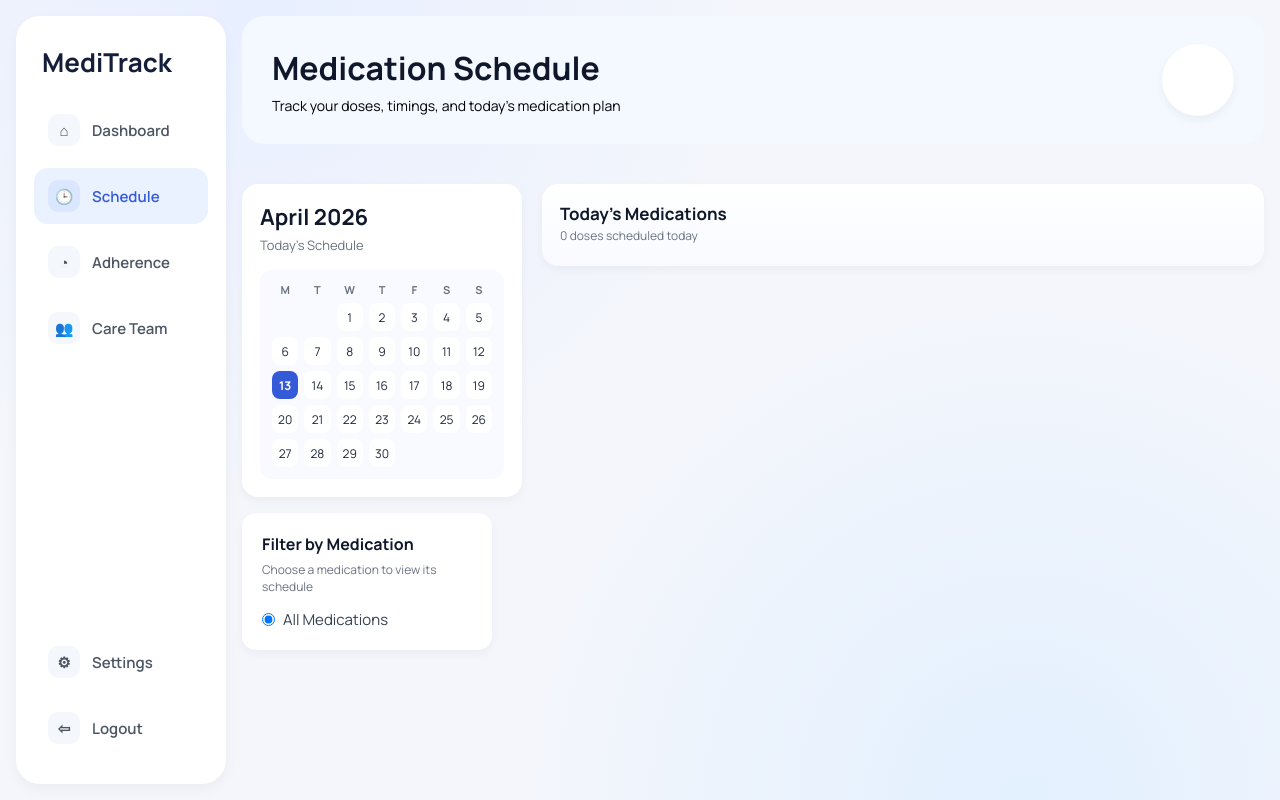
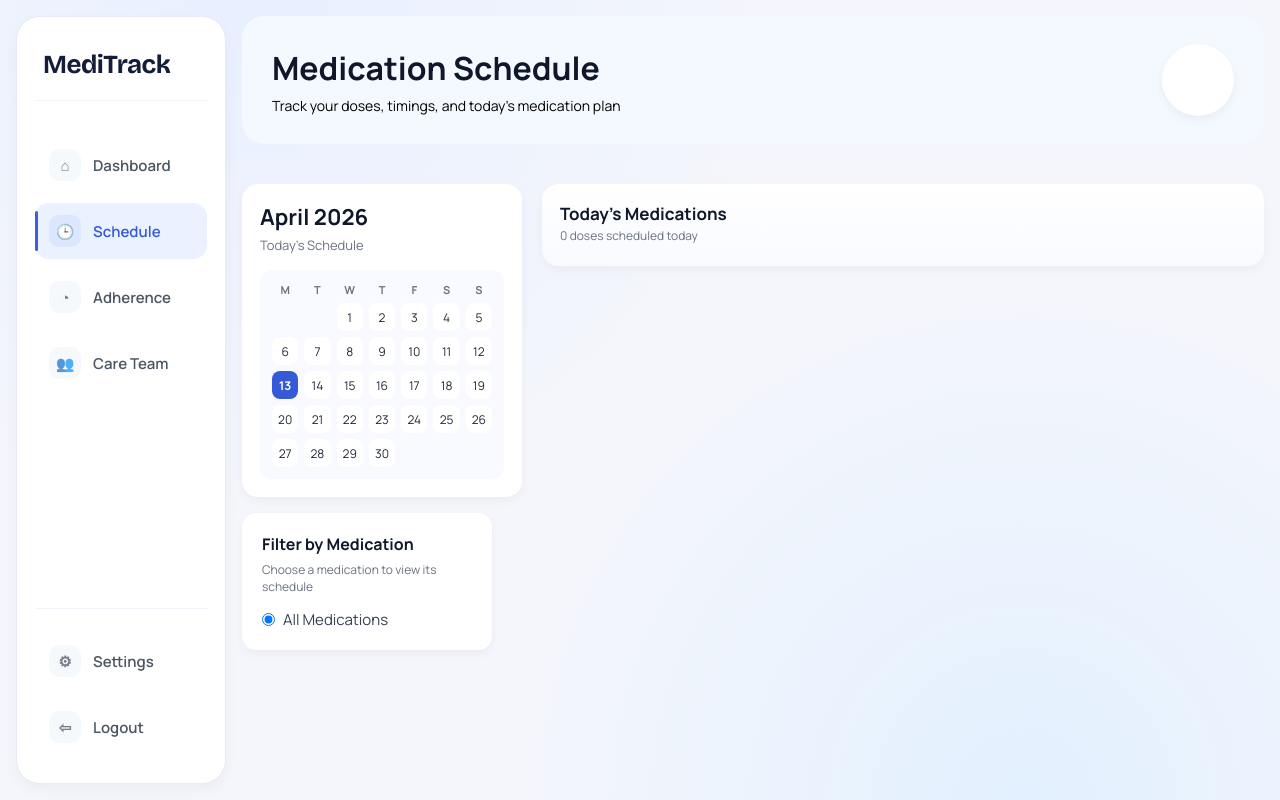
Before and after one commit to Kowthar04/smart-medication-system, a Flask app: page /patient/schedule in a window 1280 px wide. Run offline with Flask 3, Linux system fonts and the light colour scheme; data that the repository does not hold is empty; some libraries are stand-ins or nearby versions.

Commit message:
Updating sidebar for each page universally

```diff
--- a/backend/static/styles.css
+++ b/backend/static/styles.css
@@ -89,3 +89,134 @@ textarea {
     font-size: inherit;
     color: inherit;
 }
+
+.sidebar {
+    width: 210px;
+    background: var(--surface);
+    border: 1px solid var(--border);
+    border-radius: var(--radius-lg);
+    padding: 20px 14px;
+    display: flex;
+    flex-direction: column;
+}
+
+.sidebar-top {
+    display: flex;
+    flex-direction: column;
+}
+
+.sidebar-bottom {
+    margin-top: auto;
+    padding-top: 16px;
+    border-top: 1px solid var(--border-subtle);
+}
+
+/* Logo */
+.logo {
+    display: flex;
+    align-items: center;
+    gap: 9px;
+    font-family: var(--font-display);
+    font-size: 20px;
+    font-weight: 700;
+    color: var(--text);
+    letter-spacing: -0.02em;
+    padding: 4px 4px 20px;
+    border-bottom: 1px solid var(--border-subtle);
+    margin-bottom: 14px;
+}
+
+.logo-mark {
+    width: 26px;
+    height: 26px;
+    border-radius: 7px;
+    background: linear-gradient(135deg, var(--primary) 0%, var(--primary-bright) 100%);
+    display: flex;
+    align-items: center;
+    justify-content: center;
+    color: var(--text-on-dark);
+    font-family: inherit;
+    font-weight: 700;
+    font-size: 13px;
+    box-shadow: 0 2px 6px rgba(59, 95, 224, 0.35), inset 0 1px 0 rgba(255, 255, 255, 0.3);
+    flex-shrink: 0;
+}
+
+/* Nav lists */
+.sidebar ul {
+    list-style: none;
+    display: flex;
+    flex-direction: column;
+    gap: 2px;
+}
+
+.sidebar li {
+    margin-bottom: 0;
+}
+
+/* Nav links */
+.sidebar-link {
+    display: flex;
+    align-items: center;
+    gap: 10px;
+    text-decoration: none;
+    color: var(--text-muted);
+    font-weight: 500;
+    font-size: 13px;
+    padding: 9px 12px;
+    border-radius: var(--radius-md);
+    transition: all 0.15s ease;
+    position: relative;
+}
+
+.sidebar-link:hover {
+    background: var(--bg);
+    color: var(--text);
+}
+
+.sidebar-link.active {
+    background: var(--primary-light);
+    color: var(--primary);
+    font-weight: 600;
+}
+
+.sidebar-link.active::before {
+    content: '';
+    position: absolute;
+    left: 0;
+    top: 8px;
+    bottom: 8px;
+    width: 2.5px;
+    background: var(--primary);
+    border-radius: 2px;
+}
+
+/* Icons */
+.sidebar-icon {
+    width: 18px;
+    height: auto;
+    background: none;
+    border-radius: 0;
+    display: inline-flex;
+    align-items: center;
+    justify-content: center;
+    font-size: 14px;
+    opacity: 0.75;
+    flex-shrink: 0;
+}
+
+.sidebar-link.active .sidebar-icon,
+.sidebar-link:hover .sidebar-icon {
+    opacity: 1;
+    background: none;
+}
+
+/* Logout */
+.logout-link {
+    color: var(--text-subtle);
+}
+
+.logout-link:hover {
+    background: var(--bg);
+    color: var(--text);
+}
```
